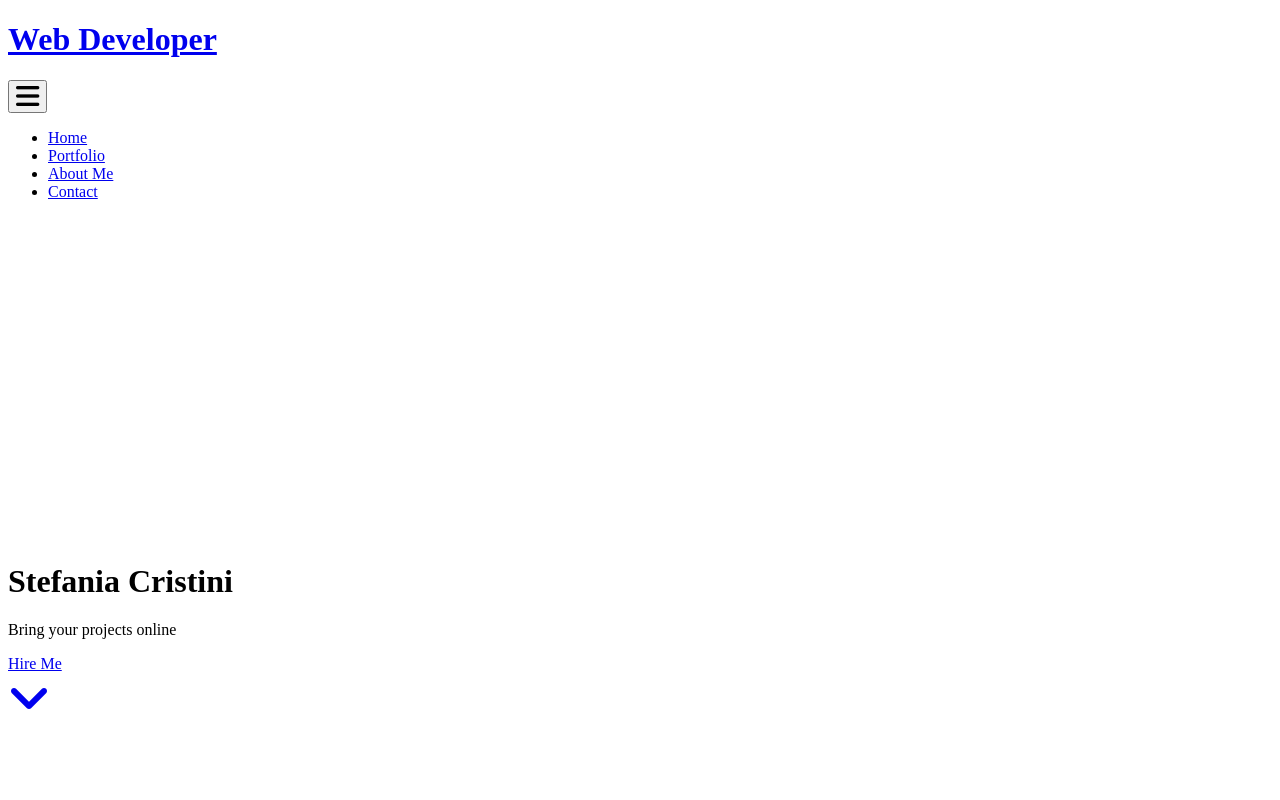
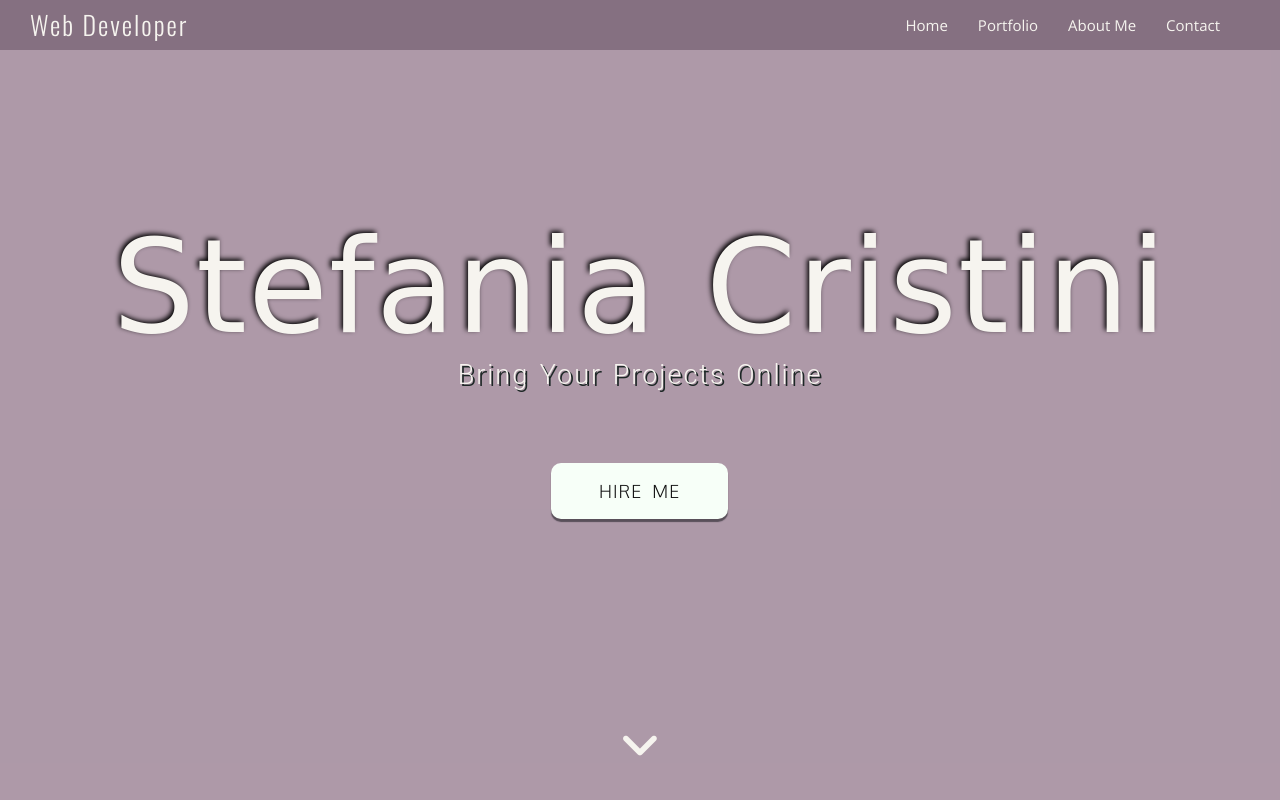
Before and after one commit to Stefi-C/porfolio, a plain HTML site: page index.html in a window 1280 px wide. Shown: the top 800 px of the page. Drawn offline with nearby package versions, Linux system fonts and the light colour scheme; the site is published under a folder, as on GitHub Pages, so addresses that start at the root find nothing; a web font is replaced by a local one.

Commit message:
Update index.html

```diff
--- a/index.html
+++ b/index.html
@@ -8,10 +8,10 @@
         <meta name="viewport" content="width=device-width, initial-scale=1">
 
         <!-- stylesheet -->
-        <link rel="stylesheet" href="/bootstrap.min.css">
-        <link rel="stylesheet" href="/font-awesome.min.css">
-        <link rel="stylesheet" href="/animate.css">
-		<link rel="stylesheet" href="/main.css">
+        <link rel="stylesheet" href="bootstrap.min.css">
+        <link rel="stylesheet" href="font-awesome.min.css">
+        <link rel="stylesheet" href="animate.css">
+		<link rel="stylesheet" href="main.css">
 
         <!-- icon -->
         <link rel="icon" href="myIcon-1.jpg" type="image/jpg" sizes="16x16">
```
